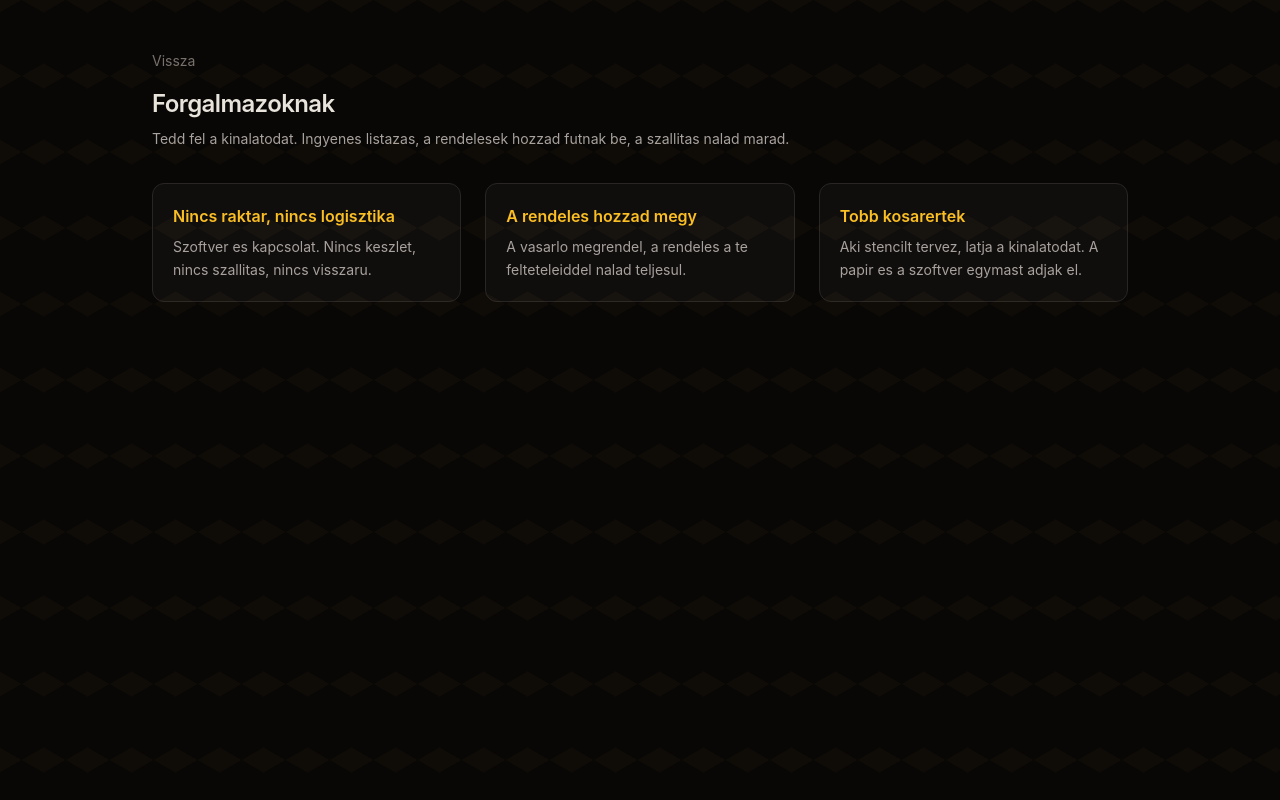
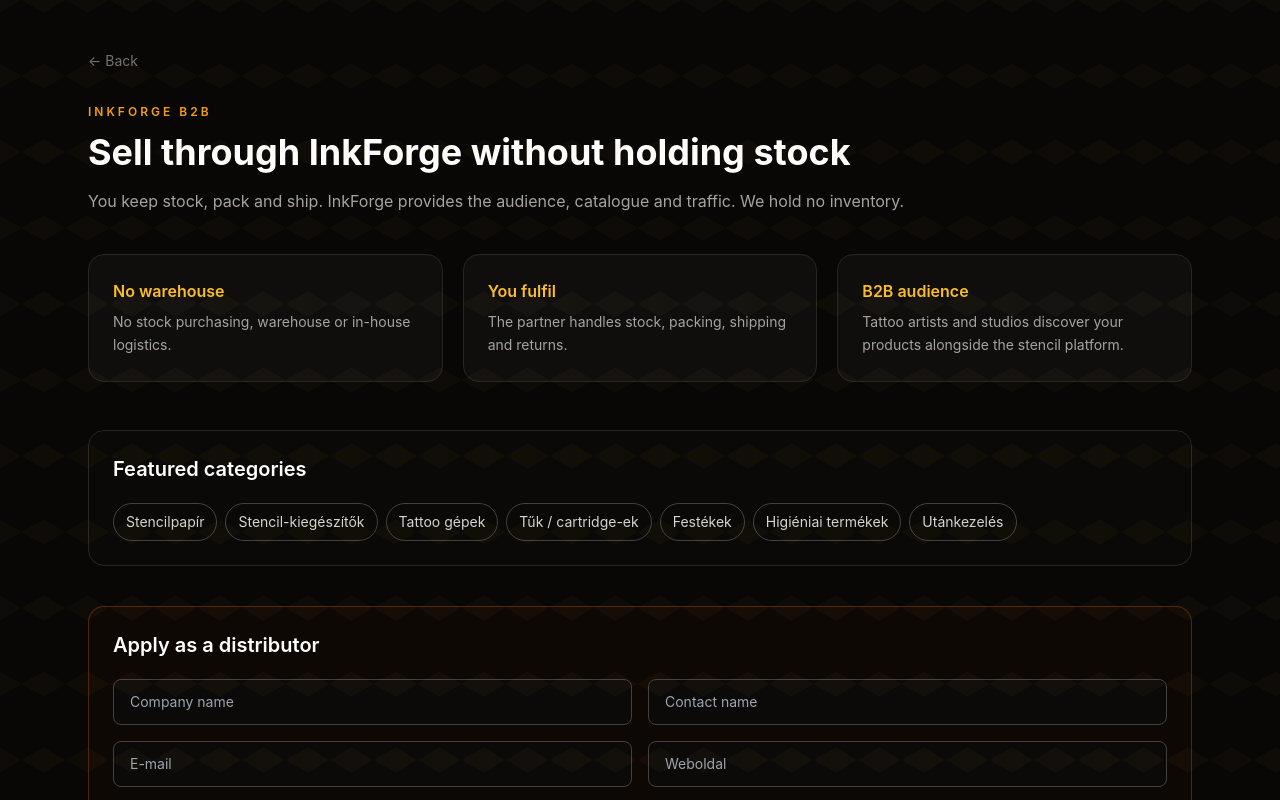
Before and after one commit to inkforgehungary-ux/inkforge, a Next.js app: page /ar/forgalmazoknak in a window 1280 px wide. Shown: the top 800 px of the page. Built offline with nearby package versions, Linux system fonts and the light colour scheme.

Commit message:
Add pricing and B2B distributor navigation

```diff
--- a/app/[lang]/forgalmazoknak/page.js
+++ b/app/[lang]/forgalmazoknak/page.js
@@ -1,29 +1,40 @@
-// Forgalmazoknak — NULLA import.
-const TILES = [
-  ['Nincs raktar, nincs logisztika', 'Szoftver es kapcsolat. Nincs keszlet, nincs szallitas, nincs visszaru.'],
-  ['A rendeles hozzad megy', 'A vasarlo megrendel, a rendeles a te felteteleiddel nalad teljesul.'],
-  ['Tobb kosarertek', 'Aki stencilt tervez, latja a kinalatodat. A papir es a szoftver egymast adjak el.'],
-];
+const CATEGORIES = ['Stencilpapír','Stencil-kiegészítők','Tattoo gépek','Tűk / cartridge-ek','Festékek','Higiéniai termékek','Utánkezelés'];
 
 export default function DistributorsPage({ params }) {
   const lang = (params && params.lang) || 'hu';
+  const hu = lang === 'hu';
   return (
-    <div lang={lang}>
-      <main className="mx-auto max-w-5xl px-6 py-12">
-        <a href={'/' + lang} className="text-sm text-stone-500 hover:text-amber-400">Vissza</a>
-        <h1 className="mt-4 text-2xl font-semibold tracking-tight">Forgalmazoknak</h1>
-        <p className="mt-2 max-w-3xl text-sm leading-relaxed text-stone-400">Tedd fel a kinalatodat. Ingyenes listazas, a rendelesek hozzad futnak be, a szallitas nalad marad.</p>
-        <div className="mt-8 grid gap-6 sm:grid-cols-3">
-          {TILES.map(function (x) {
-            return (
-              <div key={x[0]} className="rounded-xl border border-stone-800 bg-stone-900/40 p-5">
-                <h3 className="font-semibold text-amber-400">{x[0]}</h3>
-                <p className="mt-2 text-sm leading-relaxed text-stone-400">{x[1]}</p>
-              </div>
-            );
-          })}
-        </div>
-      </main>
-    </div>
+    <main className="mx-auto max-w-6xl px-6 py-12">
+      <a href={'/' + lang} className="text-sm text-stone-500 hover:text-amber-400">← {hu ? 'Vissza' : 'Back'}</a>
+      <section className="mt-8 max-w-4xl">
+        <p className="text-xs font-semibold uppercase tracking-[0.25em] text-amber-500">INKFORGE B2B</p>
+        <h1 className="mt-3 text-4xl font-bold text-white">{hu ? 'Forgalmazz nálunk raktár nélkül' : 'Sell through InkForge without holding stock'}</h1>
+        <p className="mt-4 text-stone-400 leading-relaxed">{hu ? 'Te tartod a készletet, te csomagolsz és te szállítasz. Az InkForge a célközönséget, a katalógust és a forgalmat adja. Nincs saját raktárunk és nincs készletkockázatunk.' : 'You keep stock, pack and ship. InkForge provides the audience, catalogue and traffic. We hold no inventory.'}</p>
+      </section>
+      <section className="mt-10 grid gap-5 md:grid-cols-3">
+        {[
+          [hu ? 'Nincs saját raktár' : 'No warehouse', hu ? 'Nincs készletvásárlás, polcbérlet vagy saját logisztika.' : 'No stock purchasing, warehouse or in-house logistics.'],
+          [hu ? 'Te teljesíted' : 'You fulfil', hu ? 'A partner kezeli a készletet, csomagolást, szállítást és visszárut.' : 'The partner handles stock, packing, shipping and returns.'],
+          [hu ? 'B2B célközönség' : 'B2B audience', hu ? 'Tetoválók és stúdiók látják a termékeidet a stencil-platform mellett.' : 'Tattoo artists and studios discover your products alongside the stencil platform.'],
+        ].map((x) => <div key={x[0]} className="rounded-2xl border border-stone-800 bg-stone-900/40 p-6"><h2 className="font-semibold text-amber-400">{x[0]}</h2><p className="mt-2 text-sm leading-relaxed text-stone-400">{x[1]}</p></div>)}
+      </section>
+      <section className="mt-12 rounded-2xl border border-stone-800 bg-stone-950/60 p-6">
+        <h2 className="text-xl font-semibold text-white">{hu ? 'Kiemelt kategóriák' : 'Featured categories'}</h2>
+        <div className="mt-5 flex flex-wrap gap-2">{CATEGORIES.map((x) => <span key={x} className="rounded-full border border-stone-700 px-3 py-2 text-sm text-stone-300">{x}</span>)}</div>
+      </section>
+      <section className="mt-10 rounded-2xl border border-amber-700/40 bg-amber-950/10 p-6">
+        <h2 className="text-xl font-semibold text-white">{hu ? 'Jelentkezés forgalmazóként' : 'Apply as a distributor'}</h2>
+        <form action="/api/distributors/apply" method="post" className="mt-5 grid gap-4 sm:grid-cols-2">
+          <input name="companyName" required placeholder={hu ? 'Cégnév' : 'Company name'} className="rounded-lg border border-stone-700 bg-stone-950 px-4 py-3 text-sm text-white" />
+          <input name="contactName" required placeholder={hu ? 'Kapcsolattartó' : 'Contact name'} className="rounded-lg border border-stone-700 bg-stone-950 px-4 py-3 text-sm text-white" />
+          <input name="email" required type="email" placeholder="E-mail" className="rounded-lg border border-stone-700 bg-stone-950 px-4 py-3 text-sm text-white" />
+          <input name="website" placeholder="Weboldal" className="rounded-lg border border-stone-700 bg-stone-950 px-4 py-3 text-sm text-white" />
+          <select name="fulfillmentMode" className="rounded-lg border border-stone-700 bg-stone-950 px-4 py-3 text-sm text-white"><option value="dropship">Dropship – te teljesíted</option><option value="external">Külső webshopra irányítás</option><option value="affiliate">Partneri / affiliate</option></select>
+          <input name="categories" placeholder={hu ? 'Kategóriák, vesszővel' : 'Categories, comma separated'} className="rounded-lg border border-stone-700 bg-stone-950 px-4 py-3 text-sm text-white" />
+          <textarea name="message" rows="4" placeholder={hu ? 'Rövid bemutatkozás' : 'Short introduction'} className="sm:col-span-2 rounded-lg border border-stone-700 bg-stone-950 px-4 py-3 text-sm text-white" />
+          <button className="sm:col-span-2 rounded-lg bg-amber-500 px-5 py-3 font-semibold text-stone-950 hover:bg-amber-400">{hu ? 'Jelentkezés elküldése' : 'Submit application'}</button>
+        </form>
+      </section>
+    </main>
   );
 }
```
